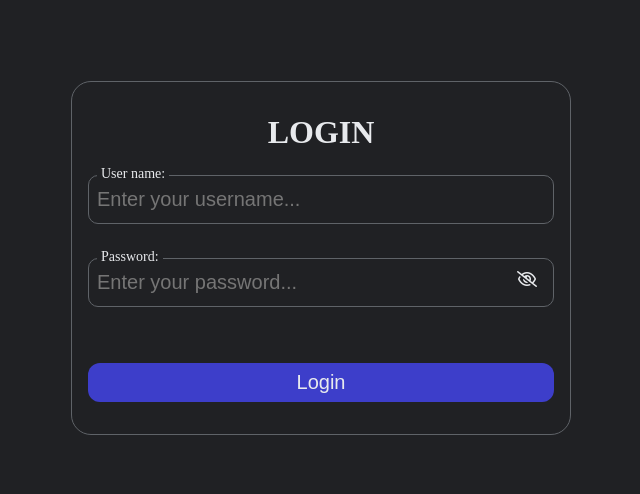
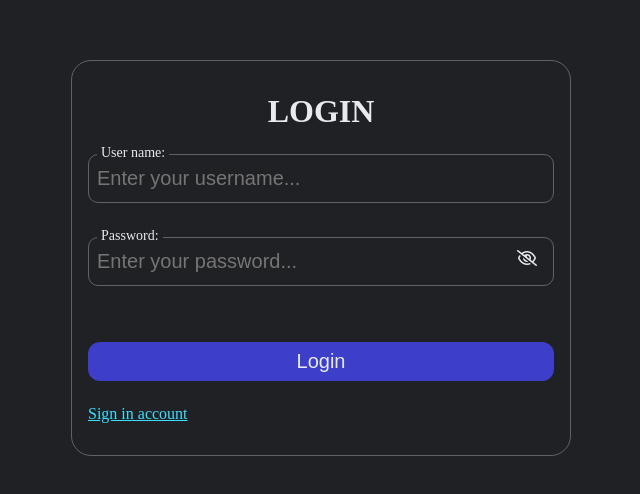
Before and after one commit to Fulller/Note-Front, a React (Create React App) app: page /login in a window 1280 px wide. Shown: the part 142-636 px from the top of the page, without its empty margins (319-959 px from the left). Built offline with nearby package versions, Linux system fonts and the light colour scheme.

Commit message:
Login page fullstack and fix register

```diff
--- a/src/pages/Login/Login.module.scss
+++ b/src/pages/Login/Login.module.scss
@@ -69,5 +69,10 @@
                 background-color: rgba(69, 69, 244, 0.4);
             }
         }
+        .signin {
+            margin-top: 24px;
+            width: 100%;
+            color: #3cdfff;
+        }
     }
 }
--- a/src/pages/Login/index.js
+++ b/src/pages/Login/index.js
@@ -110,6 +110,9 @@ function Login() {
                 <button className={cx('submit')} onClick={handleLogin}>
                     Login
                 </button>
+                <Link to="/signin" className={cx('signin')}>
+                    Sign in account
+                </Link>
                 <Link to="/" className={cx('loginSucceeds')} style={{ visibility: 'hidden' }}></Link>
             </form>
         </div>
```
